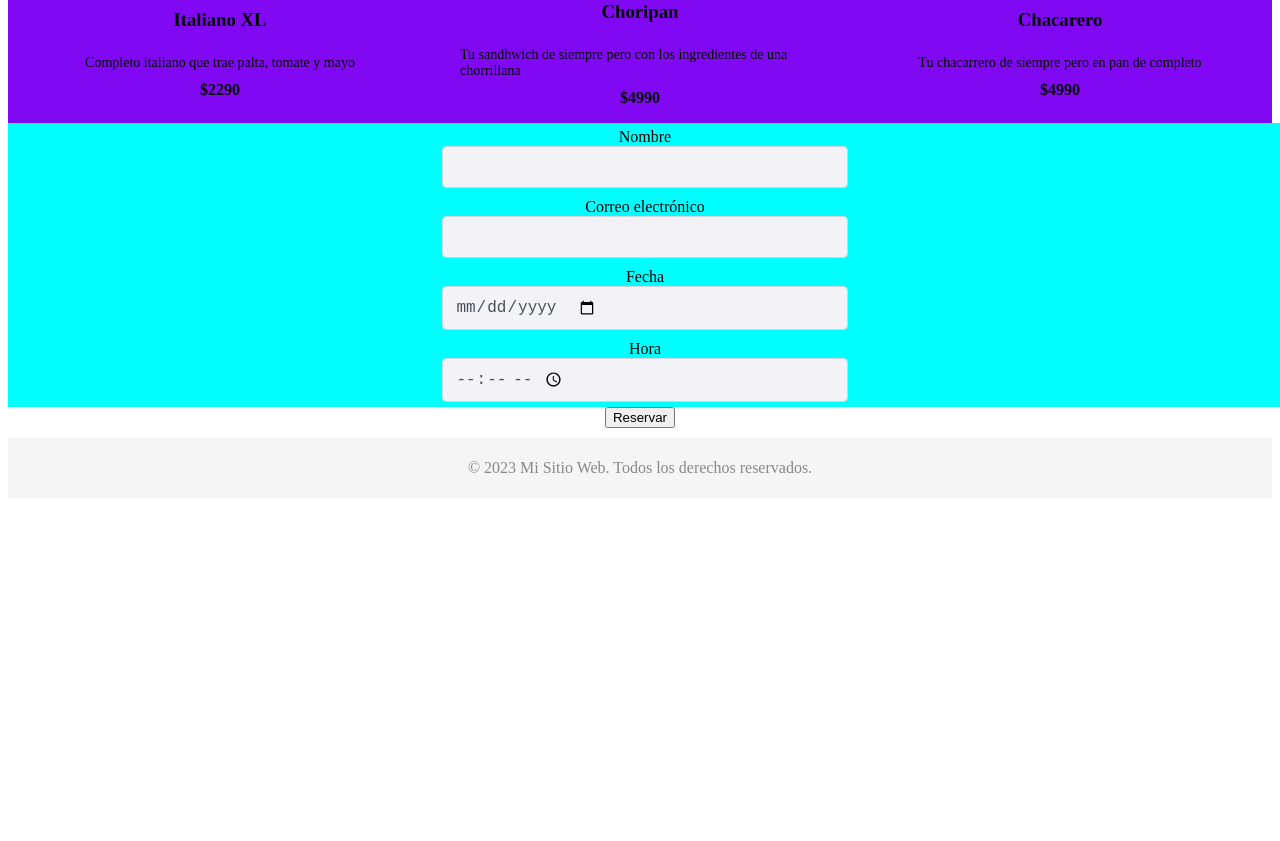
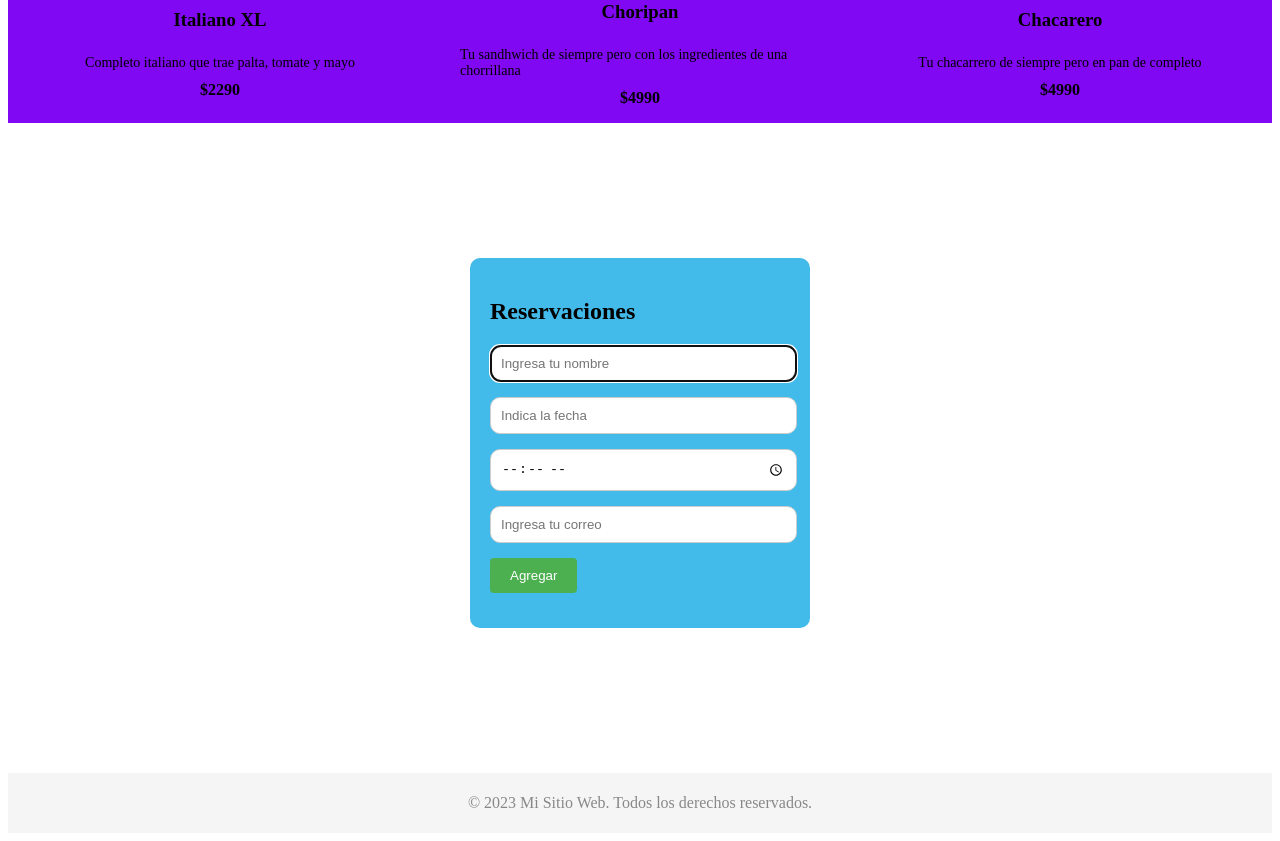
Before and after one commit to LuisOL2022/ProyectoUdd4, a React (Vite) app: page / in a window 1280 px wide. Shown: the part 1460-2301 px from the top of the page. Before the commit the page ends 1966 px from the top, so only its background shows below. Built offline with nearby package versions, Linux system fonts and the light colour scheme.

Commit message:
correcciones

```diff
--- a/index.html
+++ b/index.html
@@ -1,10 +1,10 @@
 <!DOCTYPE html>
-<html lang="en">
+<html lang="es">
   <head>
     <meta charset="UTF-8" />
     <link rel="icon" type="image/svg+xml" href="/vite.svg" />
     <meta name="viewport" content="width=device-width, initial-scale=1.0" />
-    <title>Vite + React</title>
+    <title>Restaurant</title>
   </head>
   <body>
     <div id="root"></div>
--- a/package.json
+++ b/package.json
@@ -12,7 +12,8 @@
   "dependencies": {
     "firebase": "^9.21.0",
     "react": "^18.2.0",
-    "react-dom": "^18.2.0"
+    "react-dom": "^18.2.0",
+    "react-router-dom": "^6.11.2"
   },
   "devDependencies": {
     "@types/react": "^18.0.28",
--- a/src/components/input.jsx
+++ /dev/null
@@ -1,20 +0,0 @@
-import React from 'react';
-
-const Input = ({ label, type, name, value, onChange }) => {
-  return (
-    <div className="form-group">
-      <label htmlFor={name}>{label}</label>
-      <input
-        type={type}
-        className="form-control"
-        id={name}
-        name={name}
-        value={value}
-        onChange={onChange}
-        required
-      />
-    </div>
-  );
-};
-
-export default Input;
--- /dev/null
+++ b/src/components/reservationform.css
@@ -0,0 +1,58 @@
+.content {
+    display: flex;
+    justify-content: center;
+    align-items: center;
+    height: 80vh;
+  }
+
+  .form {
+    background-color: #42bbea;
+    padding: 20px;
+    border-radius: 10px;
+    width: 300px;
+  }
+
+  .form-container {
+    display: flex;
+    flex-direction: column;
+  }
+
+  .form-item {
+    margin-bottom: 15px;
+  }
+
+  .input {
+    width: 95%;
+    padding: 10px;
+    border: 1px solid #ccc;
+    border-radius: 10px;
+  }
+
+  .label {
+    position: absolute;
+    top: 0;
+    left: 10px;
+    pointer-events: none;
+    transition: 0.2s ease all;
+    color: #999;
+  }
+
+  .input:focus + .label,
+  .input:not(:placeholder-shown) + .label {
+    transform: translateY(-20px);
+    font-size: 12px;
+    color: #333;
+  }
+
+  .btn-enviar {
+    background-color: #4caf50;
+    color: white;
+    padding: 10px 20px;
+    border: none;
+    border-radius: 4px;
+    cursor: pointer;
+  }
+
+  .btn-enviar:hover {
+    background-color: #45a049;
+  }
--- a/src/components/reservationform.jsx
+++ b/src/components/reservationform.jsx
@@ -1,51 +1,124 @@
-import React, { useState } from 'react';
-import Input from './input';
+import { React, useState, useRef } from 'react';
+import { db } from '../firebase';
+import { collection, addDoc } from 'firebase/firestore';
+import './reservationform.css'
 
-const ReservationForm = () => {
-  const [name, setName] = useState('');
-  const [email, setEmail] = useState('');
-  const [date, setDate] = useState('');
-  const [time, setTime] = useState('');
+export function ReservationForm() {
+  const [Nombre, setNombre] = useState('');
+  const [Fecha, setFecha] = useState('');
+  const [Hora, setHora] = useState('');
+  const [Correo, setCorreo] = useState('');
+  const refNombre = useRef(null);
+  const refFecha = useRef(null);
+  const refHora = useRef(null);
+  const refCorreo = useRef(null);
 
-  const handleSubmit = (event) => {
-    event.preventDefault();
-    // Aquí se puede enviar la información de la reserva a una API o a una base de datos.
-    console.log('Reserva realizada:', { name, email, date, time });
+  const agregarReserva = async () => {
+    if (Nombre !== '' && Fecha !== '' && Hora !== '' && Correo !== '') {
+      const { id } = await addDoc(collection(db, 'reservas'), {
+        Nombre: Nombre,
+        Fecha: Fecha,
+        Hora: Hora,
+        Correo: Correo
+      });
+
+      if (id !== '') {
+        alert('¡Reserva guardada con éxito!');
+        setNombre('');
+        setFecha('');
+        setHora('');
+        setCorreo('');
+      } else {
+        alert('Error: no se pudo reservar');
+      }
+    } else {
+      alert('Debes llenar todos los campos');
+    }
+    refNombre.current.focus();
   };
 
   return (
-    <form onSubmit={handleSubmit}>
-      <Input
-        label="Nombre"
+
+    <div className="content">
+      <div className="form">
+        <h2>Reservaciones</h2>
+        <form className="form-container">
+          <div className="form-item col-5">
+            <input
+              className="input"
               type="text"
-        name="name"
-        value={name}
-        onChange={(event) => setName(event.target.value)}
+              required="required"
+              id="Nombre"
+              ref={refNombre}
+              value={Nombre}
+              onChange={(event) => {
+                setNombre(event.target.value);
+              }}
+              placeholder="Ingresa tu nombre"
+              autoFocus
             />
-      <Input
-        label="Correo electrónico"
-        type="email"
-        name="email"
-        value={email}
-        onChange={(event) => setEmail(event.target.value)}
+            <label className="label" htmlFor="titulo">
+              Nombre
+            </label>
+          </div>
+          <div className="form-item col-5">
+            <input
+              className="input"
+              type="text"
+              required="required"
+              id="Fecha"
+              ref={refFecha}
+              value={Fecha}
+              onChange={(event) => {
+                setFecha(event.target.value);
+              }}
+              placeholder="Indica la fecha"
             />
-      <Input
-        label="Fecha"
-        type="date"
-        name="date"
-        value={date}
-        onChange={(event) => setDate(event.target.value)}
+            <label className="label" htmlFor="Fecha">
+              Fecha
+            </label>
+          </div>
+          <div className="form-item col-5">
+            <input
+              className="input"
+              type="time"
+              required="required"
+              id="Hora"
+              ref={refHora}
+              value={Hora}
+              onChange={(event) => {
+                setHora(event.target.value);
+              }}
+              placeholder="Indica la hora"
             />
-      <Input
-        label="Hora"
-        type="time"
-        name="time"
-        value={time}
-        onChange={(event) => setTime(event.target.value)}
+            <label className="label" htmlFor="Hora">
+              Hora
+            </label>
+          </div>
+          <div className="form-item">
+            <input
+              className="input"
+              type="text"
+              required="required"
+              id="Correo"
+              ref={refCorreo}
+              value={Correo}
+              onChange={(event) => {
+                setCorreo(event.target.value);
+              }}
+              placeholder="Ingresa tu correo"
             />
-      <button type="submit" className="btn btn-primary">Reservar</button>
+            <label className="label" htmlFor="Correo">
+              Correo
+            </label>
+          </div>
+          <div className="form-item">
+            <input className="btn-enviar" type="button" value="Agregar" onClick={agregarReserva} />
+          </div>
         </form>
+      </div>
+    </div>
   );
-};
+}
 
-export default ReservationForm
+export default ReservationForm;
--- a/src/firebase.js
+++ b/src/firebase.js
@@ -8,12 +8,12 @@ import { getFirestore } from "firebase/firestore";
 const firebaseConfig = {
   apiKey: "AIzaSyDjtWM28Eu1XGgllgbHf6AimHsv73qp2I4",
   authDomain: "restaurant-5f79b.firebaseapp.com",
+  databaseURL: "https://restaurant-5f79b-default-rtdb.firebaseio.com",
   projectId: "restaurant-5f79b",
   storageBucket: "restaurant-5f79b.appspot.com",
   messagingSenderId: "1094812779446",
   appId: "1:1094812779446:web:2ad16cba30e91a64bd3717"
 };
-
 // Initialize Firebase
 const app = initializeApp(firebaseConfig);
 
```
Also changed, not shown: src/App.css (line endings or trailing spaces), 1 other file (tests, documents, lock files or other folders). Lines whose indentation alone changed are shown as unchanged.
